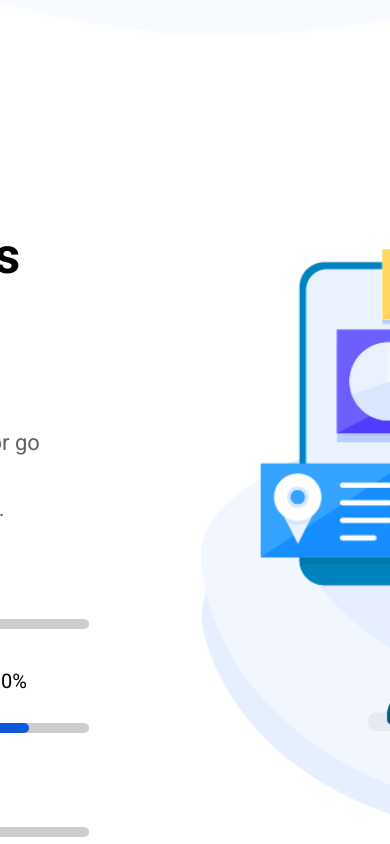
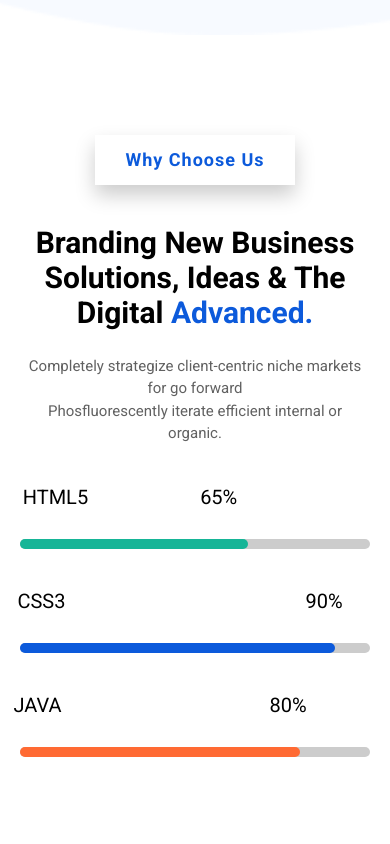
Before and after one commit to gyamficodes/tectspace, a Vue app: page / in a window 390 px wide. Shown: the part 7160-8004 px from the top of the page. Built offline with nearby package versions, Linux system fonts and the light colour scheme.

Commit message:
service page ends

```diff
--- a/src/assets/_responsive.scss
+++ b/src/assets/_responsive.scss
@@ -80,26 +80,24 @@
     }
     .feature-down {
       flex-wrap: wrap;
-      .card{
+      .card {
         max-width: 100%;
 
-        .card-content{
-          h1{
+        .card-content {
+          h1 {
             font-size: 20px !important;
           }
-          p{
-            font-size:  15px !important;
+          p {
+            font-size: 15px !important;
           }
         }
-        .card-image{
-          img{
+        .card-image {
+          img {
             max-width: 100% !important;
-
           }
         }
       }
     }
-
   }
   .about-section {
     .about-menu-top {
@@ -119,71 +117,139 @@
           img {
             width: 280px !important;
             height: 280px !important;
-
           }
         }
         #vv {
           max-width: 100% !important;
         }
       }
-      .text{
-        p{
+      .text {
+        p {
           font-size: 30px !important;
         }
       }
-      .flex-content{
-        p{
+      .flex-content {
+        p {
           font-size: 14px !important;
           line-height: 1.7 !important;
         }
       }
-
     }
-    .last-box{
+    .last-box {
       display: flex !important;
       align-items: center !important;
       gap: 2em !important;
       flex-wrap: wrap !important;
     }
-    .about-menu-down{
+    .about-menu-down {
       @include flex-wra();
       max-width: 100%;
-      .down-flex-b{
+      .down-flex-b {
         @include flex-wra();
         max-width: 100%;
-
       }
     }
   }
-  .service-section{
-    .service-section-top{
-      p{
+  .service-section {
+    .service-section-top {
+      p {
         font-size: 25px !important;
         // max-width: 100%;
         text-align: center;
       }
-      h3{
+      h3 {
         font-size: 17px !important;
       }
     }
-    .service-section-down{
-      .main-box{
-        .card-box{
+    .service-section-down {
+      .main-box {
+        .card-box {
           flex-wrap: wrap !important;
           flex-direction: column;
-          .mycard{
+          .mycard {
             max-width: 100% !important;
           }
         }
-        .card-box-b{
+        .card-box-b {
           flex-wrap: wrap !important;
           flex-direction: column;
-        .mycard{
+          .mycard {
             max-width: 100% !important;
           }
         }
+      }
+    }
+
 
   }
+  .branding-menu {
+    flex-wrap: wrap;
+
+    .mylogo {
+      max-width: 100% !important;
+      // width: 400px !important;
+      // height: 400px !important;
+    }
+    .text-box {
+      margin: auto;
+    }
+    p {
+      font-size: 30px !important;
+      text-align: center;
+    }
+    h4 {
+      font-size: 15px !important;
+      text-align: center !important;
+      // line-height: 0 !important;
+      // max-width: 100% !important;
+    }
+  }
+  .edit {
+    .edit-flex {
+      display: flex;
+      text-align: center;
+      justify-content: center;
+      gap: 7em !important;
+      margin-left: -90px;
+      h1 {
+        margin-left: -40px;
+      }
+    }
+    .edit-line {
+      width: 350px !important;
+      margin: auto;
+    }
+  }
+  .edit-a {
+    .edit-flex {
+      display: flex;
+      text-align: center;
+      justify-content: center;
+      gap: 15em !important;
+      margin-left: -90px;
+      h1 {
+        margin-left: 60px;
+      }
+    }
+    .edit-line-a {
+      width: 350px !important;
+      margin: auto;
+    }
+  }
+  .edit-c {
+    .edit-flex {
+      display: flex;
+      text-align: center;
+      justify-content: center;
+      gap: 13em !important;
+      margin-left: -90px;
+      h1 {
+        margin-left: 20px;
+      }
+    }
+    .edit-line-c {
+      width: 350px !important;
+      margin: auto;
     }
   }
 }
@@ -269,21 +335,20 @@
       flex-wrap: wrap;
       max-width: 100%;
     }
-    .card{
+    .card {
       max-width: 100%;
 
-        .card-content{
-          h1{
+      .card-content {
+        h1 {
           font-size: 20px !important;
         }
-          p{
-            font-size:  15px !important;
+        p {
+          font-size: 15px !important;
         }
       }
-        .card-image{
-          img{
+      .card-image {
+        img {
           max-width: 100% !important;
-
         }
       }
     }
@@ -306,75 +371,92 @@
           img {
             width: 280px !important;
             height: 280px !important;
-
           }
         }
         #vv {
           max-width: 100% !important;
         }
       }
-      .text{
-        p{
+      .text {
+        p {
           font-size: 30px !important;
         }
       }
-      .flex-content{
-        p{
+      .flex-content {
+        p {
           font-size: 14px !important;
           line-height: 1.7 !important;
         }
       }
-
     }
-    .last-box{
+    .last-box {
       display: flex !important;
       align-items: center !important;
       gap: 2em !important;
       flex-wrap: wrap !important;
     }
-    .about-menu-down{
+    .about-menu-down {
       @include flex-wra();
       max-width: 100%;
-      .down-flex-b{
+      .down-flex-b {
         @include flex-wra();
         max-width: 100%;
-
       }
     }
   }
 
-  .service-section{
-    .service-section-top{
-      p{
+  .service-section {
+    .service-section-top {
+      p {
         font-size: 30px !important;
         // max-width: 100%;
         text-align: center;
       }
-      h3{
+      h3 {
         font-size: 17px !important;
       }
     }
-    .service-section-down{
-      .main-box{
-        .card-box{
+    .service-section-down {
+      .main-box {
+        .card-box {
           flex-wrap: wrap !important;
           flex-direction: column;
-          .mycard{
+          .mycard {
             max-width: 100% !important;
           }
         }
-        .card-box-b{
+        .card-box-b {
           flex-wrap: wrap !important;
           flex-direction: column;
-        .mycard{
+          .mycard {
             max-width: 100% !important;
           }
         }
-
       }
     }
   }
+  .branding-menu {
+    flex-wrap: wrap;
 
+    .mylogo {
+      max-width: 100% !important;
+      // width: 400px !important;
+      // height: 400px !important;
+    }
+    .text-box {
+      margin: auto;
+    }
+    p {
+      font-size: 33px !important;
+      text-align: center;
+    }
+    h4 {
+      font-size: 17px !important;
+      text-align: center !important;
+      // line-height: 0 !important;
+      // max-width: 100% !important;
+    }
+  }
 
 }
 
@@ -461,34 +543,33 @@
       max-width: 100%;
     }
   }
-  .about-section{
-    .about-menu-top{
+  .about-section {
+    .about-menu-top {
       @include flex-wra();
     }
-    .about-menu-down{
+    .about-menu-down {
       @include flex-wra();
       max-width: 100%;
-      .down-flex-b{
+      .down-flex-b {
         @include flex-wra();
         max-width: 100%;
-
       }
     }
   }
-  .service-section{
-    .service-section-top{
-      p{
+  .service-section {
+    .service-section-top {
+      p {
         font-size: 40px !important;
         // max-width: 100%;
         text-align: center;
       }
-      h3{
+      h3 {
         font-size: 18px !important;
       }
     }
-    .service-section-down{
-      .main-box{
-        .card-box{
+    .service-section-down {
+      .main-box {
+        .card-box {
           flex-wrap: wrap !important;
           display: flex;
           align-items: center;
@@ -498,7 +579,7 @@
           //   max-width: 100% !important;
           // }
         }
-        .card-box-b{
+        .card-box-b {
           flex-wrap: wrap !important;
           // flex-direction: column;
           display: flex;
@@ -508,11 +589,31 @@
           //   max-width: 100% !important;
           // }
         }
-
       }
     }
   }
+  .branding-menu {
+    flex-wrap: wrap;
 
+    .mylogo {
+      max-width: 100% !important;
+      // width: 400px !important;
+      // height: 400px !important;
+    }
+    .text-box {
+      margin: auto;
+    }
+    p {
+      font-size: 40px !important;
+      text-align: center;
+    }
+    h4 {
+      font-size: 20px !important;
+      text-align: center !important;
+      // line-height: 0 !important;
+      // max-width: 100% !important;
+    }
+  }
 }
 
 // Large devices (desktops, 992px and up)
@@ -598,34 +699,33 @@
       max-width: 100%;
     }
   }
-  .about-section{
-    .about-menu-top{
+  .about-section {
+    .about-menu-top {
       @include flex-wra();
     }
-    .about-menu-down{
+    .about-menu-down {
       @include flex-wra();
       max-width: 100%;
-      .down-flex-b{
+      .down-flex-b {
         @include flex-wra();
         max-width: 100%;
-
       }
     }
   }
-  .service-section{
-    .service-section-top{
-      p{
+  .service-section {
+    .service-section-top {
+      p {
         font-size: 45px !important;
         // max-width: 100%;
         text-align: center;
       }
-      h3{
+      h3 {
         font-size: 19px !important;
       }
     }
-    .service-section-down{
-      .main-box{
-        .card-box{
+    .service-section-down {
+      .main-box {
+        .card-box {
           flex-wrap: wrap !important;
           display: flex;
           align-items: center;
@@ -635,7 +735,7 @@
           //   max-width: 100% !important;
           // }
         }
-        .card-box-b{
+        .card-box-b {
           flex-wrap: wrap !important;
           // flex-direction: column;
           display: flex;
@@ -645,8 +745,29 @@
           //   max-width: 100% !important;
           // }
         }
+      }
+    }
+  }
+  .branding-menu {
+    flex-wrap: wrap;
 
+    .mylogo {
+      max-width: 100% !important;
+      // width: 400px !important;
+      // height: 400px !important;
     }
+    .text-box {
+      margin: auto;
+    }
+    p {
+      font-size: 40px !important;
+      text-align: center;
+    }
+    h4 {
+      font-size: 20px !important;
+      text-align: center !important;
+      // line-height: 0 !important;
+      // max-width: 100% !important;
     }
   }
 }
@@ -734,30 +855,28 @@
           img {
             width: 280px !important;
             height: 280px !important;
-
           }
         }
         #vv {
           max-width: 100% !important;
         }
       }
-      .text{
-        p{
+      .text {
+        p {
           font-size: 45px !important;
         }
       }
-      .flex-content{
-        .h-line{
+      .flex-content {
+        .h-line {
           height: 90px !important;
         }
-        p{
+        p {
           font-size: 14px !important;
           line-height: 1.7 !important;
         }
       }
-
     }
-    .last-box{
+    .last-box {
       display: flex !important;
       align-items: center !important;
       gap: 2em !important;
@@ -773,20 +892,20 @@
     //   }
     // }
   }
-  .service-section{
-    .service-section-top{
-      p{
+  .service-section {
+    .service-section-top {
+      p {
         font-size: 45px !important;
         // max-width: 100%;
         text-align: center;
       }
-      h3{
+      h3 {
         font-size: 19px !important;
       }
     }
-    .service-section-down{
-      .main-box{
-        .card-box{
+    .service-section-down {
+      .main-box {
+        .card-box {
           flex-wrap: wrap !important;
           display: flex;
           align-items: center;
@@ -796,7 +915,7 @@
           //   max-width: 100% !important;
           // }
         }
-        .card-box-b{
+        .card-box-b {
           flex-wrap: wrap !important;
           // flex-direction: column;
           display: flex;
@@ -806,11 +925,31 @@
           //   max-width: 100% !important;
           // }
         }
-
       }
     }
   }
+  .branding-menu {
+    // flex-wrap: wrap;
 
+    .mylogo {
+      max-width: 100% !important;
+      // width: 400px !important;
+      // height: 400px !important;
+    }
+    .text-box {
+      margin: auto;
+    }
+    p {
+      font-size: 40px !important;
+      text-align: center;
+    }
+    h4 {
+      font-size: 20px !important;
+      text-align: center !important;
+      // line-height: 0 !important;
+      // max-width: 100% !important;
+    }
+  }
 }
 
 @media (min-width: 1367px) and (max-width: 1440px) {
```
Lines whose indentation alone changed are shown as unchanged.
